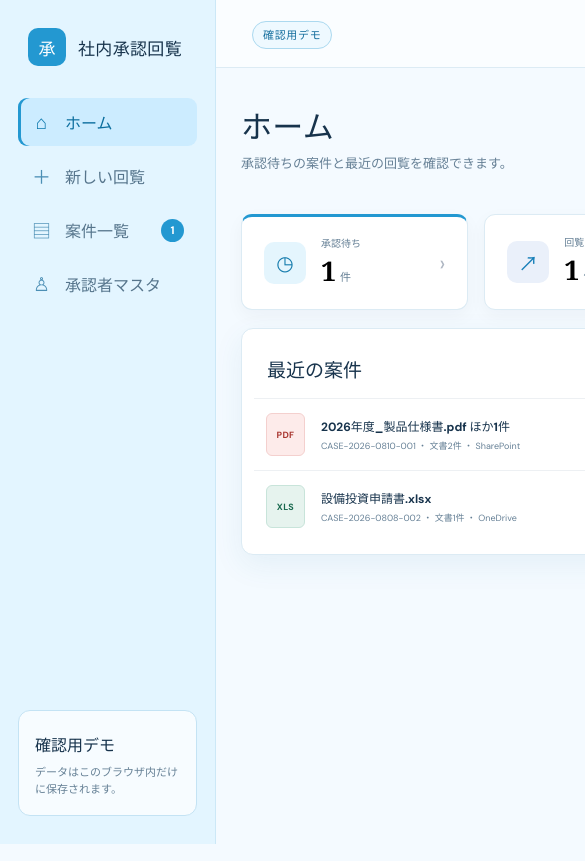
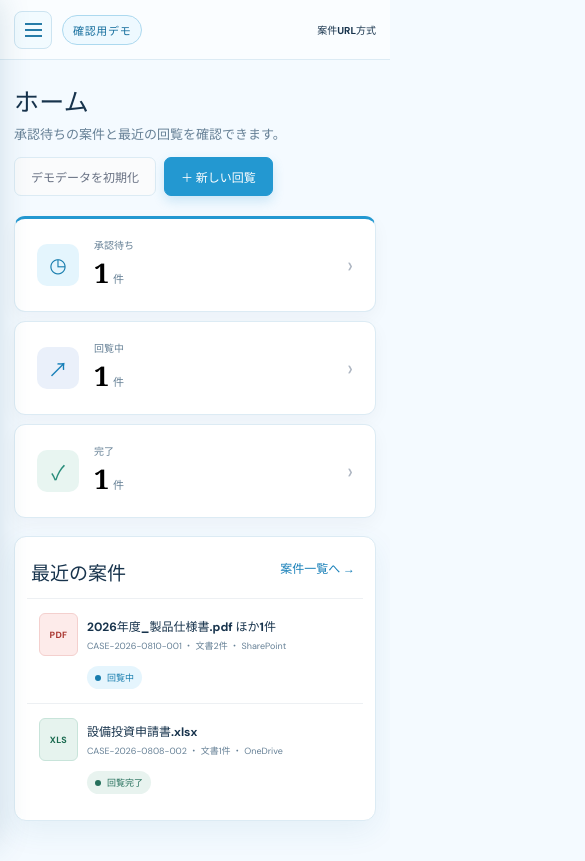
Before and after one commit to waragamef-png/approval-circulation-app, a React (Vite) app: page / in a window 390 px wide. Shown: the top 861 px of the page, 585 px wide, since content can reach past the window. Built offline with nearby package versions, Linux system fonts and the light colour scheme.

Commit message:
スマホメニューと回覧開始画面を整理

```diff
--- a/src/App.tsx
+++ b/src/App.tsx
@@ -122,6 +122,7 @@ export default function App() {
   const [page, setPage] = useState<Page>(initialLocation.page);
   const [selectedCaseId, setSelectedCaseId] = useState<string | undefined>(initialLocation.caseId);
   const [toast, setToast] = useState<string>();
+  const [mobileMenuOpen, setMobileMenuOpen] = useState(false);
 
   useEffect(() => saveData(data), [data]);
   useEffect(() => {
@@ -129,6 +130,7 @@ export default function App() {
       const next = readLocation();
       setPage(next.page);
       setSelectedCaseId(next.caseId);
+      setMobileMenuOpen(false);
     };
     window.addEventListener("popstate", handlePopState);
     return () => window.removeEventListener("popstate", handlePopState);
@@ -138,6 +140,18 @@ export default function App() {
     const timer = window.setTimeout(() => setToast(undefined), 3200);
     return () => window.clearTimeout(timer);
   }, [toast]);
+  useEffect(() => {
+    if (!mobileMenuOpen) return;
+    const closeWithEscape = (event: KeyboardEvent) => {
+      if (event.key === "Escape") setMobileMenuOpen(false);
+    };
+    document.body.classList.add("menu-open");
+    window.addEventListener("keydown", closeWithEscape);
+    return () => {
+      document.body.classList.remove("menu-open");
+      window.removeEventListener("keydown", closeWithEscape);
+    };
+  }, [mobileMenuOpen]);
 
   const currentUser = data.approvers.find((person) => person.id === data.currentUserId) ?? data.approvers[0];
   const incomingCount = data.cases.filter((item) => item.state !== "completed" && (item.currentMemberId || item.returnedToStarter)).length;
@@ -147,6 +161,7 @@ export default function App() {
     window.history.pushState({}, "", pathFor(next, addressKey));
     setPage(next);
     setSelectedCaseId(next === "case" ? addressKey : undefined);
+    setMobileMenuOpen(false);
     window.scrollTo({ top: 0, behavior: "smooth" });
   };
   const notify = (message: string) => setToast(message);
@@ -164,8 +179,8 @@ export default function App() {
 
   return (
     <div className="app-shell">
-      <aside className="sidebar">
-        <div className="brand"><span className="brand-mark">承</span><div><strong>社内承認回覧</strong></div></div>
+      <aside id="main-menu" className={`sidebar ${mobileMenuOpen ? "open" : ""}`}>
+        <div className="sidebar-header"><div className="brand"><span className="brand-mark">承</span><div><strong>社内承認回覧</strong></div></div><button className="mobile-menu-close" onClick={() => setMobileMenuOpen(false)} aria-label="メニューを閉じる">×</button></div>
         <nav aria-label="メインメニュー">
           <button className={page === "home" ? "active" : ""} onClick={() => navigate("home")}><span>⌂</span>ホーム</button>
           <button className={page === "new" ? "active" : ""} onClick={() => navigate("new")}><span>＋</span>新しい回覧</button>
@@ -174,10 +189,11 @@ export default function App() {
         </nav>
         <div className="sidebar-note"><strong>確認用デモ</strong><p>データはこのブラウザ内だけに保存されます。</p></div>
       </aside>
+      {mobileMenuOpen && <button className="sidebar-overlay" onClick={() => setMobileMenuOpen(false)} aria-label="メニューを閉じる" />}
 
       <div className="main-column">
         <header className="topbar">
-          <div><span className="demo-pill">確認用デモ</span></div>
+          <div className="topbar-start"><button className="mobile-menu-button" onClick={() => setMobileMenuOpen(true)} aria-label="メニューを開く" aria-controls="main-menu" aria-expanded={mobileMenuOpen}><span /><span /><span /></button><span className="demo-pill">確認用デモ</span></div>
           <div className="topbar-controls">{page === "new" ? <div className="user-switcher"><span className="user-caption">回覧開始者（デモ）</span><Avatar name={currentUser.name} small /><select value={currentUser.id} onChange={(event) => setCurrentUser(event.target.value)} aria-label="回覧開始者"><option value="" disabled>回覧開始者</option>{data.approvers.filter((person) => person.active).map((person) => <option key={person.id} value={person.id}>{person.name}（{person.department}）</option>)}</select></div> : <div className="address-model"><span>↗</span><div><strong>案件URL方式</strong><small>専用URLをメールで共有</small></div></div>}</div>
         </header>
 
@@ -307,8 +323,7 @@ function NewCirculationPage({ data, currentUser, setTemplates, onStart, notify }
 
   return <div className="page">
     <PageHeading title="新しい回覧" description="文書と回付ルートを設定します。" />
-    <div className="builder-grid">
-      <div className="builder-main">
+    <div className="builder-main">
         <section className="panel form-section"><div className="number-title"><b>1</b><div><h2>対象文書</h2><p>複数の文書を選び、文書ごとに捺印要否を設定できます。</p></div></div><div className="document-source"><label><span className="field-label">保存場所</span><select value={provider} onChange={(event) => { setProvider(event.target.value as ProviderType); setSelectedDocuments([]); }}><option value="sharepoint">SharePoint</option><option value="onedrive">OneDrive</option><option value="shared-folder">共有フォルダ</option></select></label><button className="secondary-button" onClick={() => setFilePicker(true)}>＋ 文書を選択</button></div>
           {selectedDocuments.length === 0 ? <div className="document-empty">文書が選択されていません</div> : <div className="selected-documents">{selectedDocuments.map((document) => <div className="selected-document" key={document.id}><span className={`file-icon ${fileClass(document.type)}`}>{fileLabel(document.type)}</span><div className="selected-document-main"><strong>{document.name}</strong><small>{document.location}</small></div><div className="document-action-choice" aria-label={`${document.name}の処理`}><button className={document.requiresStamp ? "active stamp" : ""} onClick={() => setSelectedDocuments(selectedDocuments.map((item) => item.id === document.id ? { ...item, requiresStamp: true } : item))}>捺印対象</button><button className={!document.requiresStamp ? "active" : ""} onClick={() => setSelectedDocuments(selectedDocuments.map((item) => item.id === document.id ? { ...item, requiresStamp: false } : item))}>確認のみ</button></div><button className="document-remove" onClick={() => setSelectedDocuments(selectedDocuments.filter((item) => item.id !== document.id))} aria-label={`${document.name}を削除`}>×</button></div>)}</div>}
         </section>
@@ -319,8 +334,7 @@ function NewCirculationPage({ data, currentUser, setTemplates, onStart, notify }
           </div>
           {route.length > 0 && <div className="route-footer"><span>{route.length}名の回付ルート</span><button className="secondary-button" onClick={() => setSaveModal(true)}>ルートを名前を付けて保存</button></div>}
         </section>
-      </div>
-      <aside className="panel summary-card"><h2>回覧を開始</h2><p className="start-summary">文書 <strong>{selectedDocuments.length}</strong>件　承認者 <strong>{route.length}</strong>名</p><p className="start-user">開始者：{currentUser.name}</p><button className="primary-button full large-button" disabled={selectedDocuments.length === 0 || route.length === 0} onClick={start}>回覧を開始する</button>{(selectedDocuments.length === 0 || route.length === 0) && <small className="helper">文書と承認者を設定してください</small>}</aside>
+      <section className="panel start-section"><div><h2>回覧を開始</h2><p>文書 {selectedDocuments.length}件 ・ 承認者 {route.length}名 ・ 開始者 {currentUser.name}</p>{(selectedDocuments.length === 0 || route.length === 0) && <small>文書と承認者を設定してください</small>}</div><button className="primary-button large-button" disabled={selectedDocuments.length === 0 || route.length === 0} onClick={start}>回覧を開始する</button></section>
     </div>
     {filePicker && <FilePicker provider={provider} selectedIds={selectedDocuments.map((item) => item.fileId)} onClose={() => setFilePicker(false)} onConfirm={(files) => { const existing = new Map(selectedDocuments.map((item) => [item.fileId, item])); setSelectedDocuments(files.map((file) => existing.get(file.id) ?? { id: uid("document"), fileId: file.id, name: file.name, type: file.type, location: file.location, fileUrl: "#demo-document", requiresStamp: false })); setFilePicker(false); notify(`${files.length}件の文書を選択しました`); }} />}
     {saveModal && <TemplateSaveModal currentUser={currentUser} route={route} onClose={() => setSaveModal(false)} onSave={(template) => { setTemplates([...data.templates, template]); setSelectedTemplateId(template.id); setSaveModal(false); notify(`「${template.name}」を保存しました`); }} />}
@@ -425,7 +439,6 @@ function CaseDetail({ item, approvers, onBack, onChange, notify }: { item: Circu
         </section>
         <section className="panel history-panel"><div className="section-title"><h2>回覧履歴</h2><span className="result-count">{item.history.length}件</span></div><div className="history-list">{[...item.history].reverse().map((entry) => <article key={entry.id}><span className={`history-mark ${entry.action.includes("NG") ? "ng" : ""}`}>{entry.action.includes("NG") ? "!" : "✓"}</span><div><div><strong>{entry.actionUserName}</strong><span>{entry.action}</span><time>{formatDate(entry.createdAt)}</time></div><p>{entry.previousState} → {entry.newState}</p>{entry.returnToUserName && <p className="return-line">戻り先：{entry.returnToUserName}</p>}{entry.comment && <blockquote>{entry.comment}</blockquote>}</div></article>)}</div></section>
       </div>
-      <aside className="detail-aside"><section className="panel metadata-card"><h3>案件情報</h3><dl><div><dt>保存場所</dt><dd>{providerLabels[item.provider]}</dd></div><div><dt>回覧開始者</dt><dd>{item.initiatorName}</dd></div><div><dt>開始日時</dt><dd>{formatDate(item.startedAt)}</dd></div><div><dt>文書数</dt><dd>{item.documents.length}件</dd></div></dl></section><div className="security-note"><span>⌾</span><div><strong>印影データは保存しません</strong><p>印影・署名画像は保持しません。</p></div></div></aside>
     </div>
     {rejecting && current && <RejectModal item={item} current={current} user={{ id: current.approverId, name: current.name }} onClose={() => setRejecting(false)} onSubmit={(changed) => { onChange(changed); setRejecting(false); notify("案件を差し戻しました"); const destination = changed.returnedToStarter ? approvers.find((person) => person.id === changed.initiatorId) : changed.members.find((member) => member.id === changed.currentMemberId); const latest = changed.history.at(-1); if (destination) openMailDraft(destination.email, `【差し戻し】${caseTitle(changed)}`, `${destination.name}さん\n\n${current.name}さんから案件が差し戻されました。\n\n案件名：${caseTitle(changed)}\n文書数：${changed.documents.length}件\n案件ID：${changed.id}\n戻り先：${destination.name}\n差し戻し理由：${latest?.comment ?? ""}\n\n案件URL：\n${window.location.href}\n\n内容を確認し、案件ページから対応してください。`); }} />}
     {editingRoute && <RouteEditModal item={item} approvers={approvers} onClose={() => setEditingRoute(false)} onSave={(changed) => { onChange(changed); setEditingRoute(false); notify("未処理の回付ルートを更新しました"); }} notify={notify} />}
--- a/src/styles.css
+++ b/src/styles.css
@@ -29,6 +29,7 @@ a:hover { text-decoration: underline; }
 
 .app-shell { min-height: 100vh; display: flex; }
 .sidebar { width: 248px; position: fixed; inset: 0 auto 0 0; z-index: 20; padding: 28px 18px; background: var(--navy); color: var(--ink); display: flex; flex-direction: column; border-right: 1px solid #cce8f7; }
+.sidebar-header { display: flex; align-items: flex-start; justify-content: space-between; }
 .brand { display: flex; align-items: center; gap: 12px; padding: 0 10px 32px; }
 .brand-mark { width: 38px; height: 38px; border-radius: 10px; background: var(--accent); display: grid; place-items: center; color: white; font-size: 17px; font-weight: 700; font-family: Georgia, serif; }
 .brand strong { display: block; font-family: Georgia, "Yu Mincho", serif; font-size: 17px; letter-spacing: .02em; }
@@ -43,9 +44,11 @@ a:hover { text-decoration: underline; }
 .sidebar-note > span { display: inline-block; color: var(--accent); font-size: 10px; font-weight: 700; letter-spacing: .13em; }
 .sidebar-note strong { display: block; margin-top: 5px; }
 .sidebar-note p { margin: 8px 0 0; color: #668196; font-size: 11px; line-height: 1.6; }
+.mobile-menu-button, .mobile-menu-close, .sidebar-overlay { display: none; }
 
 .main-column { flex: 1; margin-left: 248px; min-width: 0; }
 .topbar { height: 68px; position: sticky; top: 0; z-index: 15; display: flex; align-items: center; justify-content: space-between; padding: 0 36px; background: rgba(250,253,255,.96); border-bottom: 1px solid var(--line); }
+.topbar-start { display: flex; align-items: center; gap: 10px; }
 .topbar-controls { display: flex; align-items: center; gap: 16px; }
 .demo-pill { border: 1px solid #acd9ef; border-radius: 20px; padding: 6px 10px; color: #176f9e; background: #eef9ff; font-size: 11px; font-weight: 700; letter-spacing: .06em; }
 .user-switcher { display: flex; align-items: center; gap: 9px; }
@@ -162,9 +165,13 @@ td:last-child { text-align: right; }
 .stepper span.done { color: var(--ink); }
 .stepper span.done b { color: white; background: var(--navy-2); }
 .stepper i { flex: 1; margin: 0 10px; border-top: 1px dashed #bfc5ce; }
-.builder-grid { display: grid; grid-template-columns: minmax(0, 1fr) 310px; gap: 18px; align-items: start; }
 .builder-main { display: grid; gap: 18px; }
 .form-section { padding: 24px; }
+.start-section { display: flex; align-items: center; justify-content: space-between; gap: 24px; padding: 22px 24px; }
+.start-section h2 { margin: 0 0 5px; font-family: Georgia, "Yu Mincho", serif; font-size: 19px; }
+.start-section p { margin: 0; color: var(--muted); font-size: 10px; }
+.start-section small { display: block; margin-top: 6px; color: var(--danger); font-size: 9px; }
+.start-section .primary-button { min-width: 190px; }
 .number-title { display: flex; align-items: flex-start; gap: 13px; margin-bottom: 22px; }
 .number-title > b { width: 28px; height: 28px; display: grid; place-items: center; border-radius: 6px; color: white; background: var(--navy-2); font-size: 11px; }
 .number-title h2 { margin: 0 0 3px; font-family: Georgia, "Yu Mincho", serif; font-size: 19px; }
@@ -324,7 +331,7 @@ select:focus, .form-grid input:focus, .form-grid textarea:focus, .comment-field
 .identity-badge.view-only { color: #51748a; background: #d9edf7; }
 .identity-badge.open-access { color: #176f9e; background: #d9edf7; }
 .not-found-action { display: flex; justify-content: center; padding: 0 0 36px; }
-.detail-grid { display: grid; grid-template-columns: minmax(0, 1fr) 278px; gap: 18px; align-items: start; }
+.detail-grid { display: block; }
 .detail-main { display: grid; gap: 18px; }
 .action-panel { overflow: hidden; border: 1px solid #d9e1eb; border-left: 4px solid var(--blue); border-radius: 12px; background: #f7faff; box-shadow: var(--shadow); }
 .action-panel.stamp { border-left-color: var(--accent); background: #f2fbff; }
@@ -429,7 +436,73 @@ select:focus, .form-grid input:focus, .form-grid textarea:focus, .comment-field
   .main-column { margin-left: 216px; }
   .page { padding-left: 25px; padding-right: 25px; }
   .hero-panel { padding: 34px; }
-  .builder-grid, .detail-grid { grid-template-columns: minmax(0, 1fr) 260px; }
   .route-card { gap: 8px; }
   .route-person small { max-width: 200px; overflow: hidden; text-overflow: ellipsis; white-space: nowrap; }
 }
+
+@media (max-width: 820px) {
+  html, body { overflow-x: hidden; }
+  body { min-width: 0; }
+  body.menu-open { overflow: hidden; }
+  .sidebar { width: min(82vw, 300px); z-index: 60; padding: 20px 16px; transform: translateX(-105%); transition: transform .2s ease; box-shadow: 12px 0 32px rgba(35, 91, 120, .2); }
+  .sidebar.open { transform: translateX(0); }
+  .brand { padding: 0 6px 24px; }
+  .mobile-menu-close { width: 36px; height: 36px; flex: 0 0 auto; align-items: center; justify-content: center; border: 0; border-radius: 8px; color: #467187; background: rgba(255,255,255,.7); font-size: 23px; }
+  .sidebar.open .mobile-menu-close { display: flex; }
+  .sidebar-overlay { display: block; position: fixed; inset: 0; z-index: 55; border: 0; padding: 0; background: rgba(20, 51, 68, .38); }
+  .main-column { width: 100%; margin-left: 0; }
+  .topbar { height: 60px; padding: 0 14px; }
+  .mobile-menu-button { width: 38px; height: 38px; display: grid; place-content: center; gap: 4px; border: 1px solid #cce4f1; border-radius: 8px; background: #f2fbff; }
+  .mobile-menu-button span { width: 17px; border-top: 2px solid #277ca8; }
+  .address-model small, .user-caption { display: none; }
+  .address-model > span { display: none; }
+  .page { padding: 22px 14px 40px; }
+  .page-heading { min-height: 0; flex-direction: column; gap: 14px; margin-bottom: 20px; }
+  .page-heading h1 { font-size: 25px; overflow-wrap: anywhere; }
+  .page-actions { width: 100%; flex-wrap: wrap; padding-top: 0; }
+  .stats-grid { grid-template-columns: 1fr; gap: 9px; }
+  .case-row { grid-template-columns: 38px minmax(0, 1fr) auto; gap: 10px; }
+  .case-row .status-badge { grid-column: 2; justify-self: start; }
+  .case-row .case-date, .case-row > span:last-child { display: none; }
+  .form-section { padding: 18px 14px; }
+  .number-title { margin-bottom: 18px; }
+  .document-source { align-items: stretch; flex-direction: column; }
+  .document-source label { width: 100%; }
+  .selected-document { display: grid; grid-template-columns: 38px minmax(0, 1fr) 30px; }
+  .selected-document .document-action-choice { grid-column: 1 / -1; grid-row: 2; justify-self: stretch; }
+  .document-action-choice button { flex: 1; }
+  .selected-document .document-remove { grid-column: 3; grid-row: 1; }
+  .template-bar { align-items: stretch; flex-wrap: wrap; }
+  .template-bar select { max-width: none; flex-basis: 100%; }
+  .bar-divider { display: none; }
+  .route-card { flex-wrap: wrap; }
+  .route-card .route-person { min-width: calc(100% - 132px); }
+  .route-card .stamp-toggle { margin-left: 36px; }
+  .route-card .move-actions { margin-left: auto; }
+  .route-person small { max-width: 180px; }
+  .route-footer { align-items: stretch; flex-direction: column; gap: 10px; }
+  .start-section { align-items: stretch; flex-direction: column; padding: 19px 16px; }
+  .start-section .primary-button { width: 100%; min-width: 0; }
+  .current-reviewer-banner { align-items: flex-start; padding: 16px; }
+  .identity-badge { margin-left: auto; }
+  .action-heading { padding: 18px 16px 14px; }
+  .action-buttons { align-items: stretch; flex-direction: column; padding: 12px 16px 16px; }
+  .action-spacer { display: none; }
+  .mail-auto-note { max-width: none; }
+  .case-document-list { padding: 0 14px 14px; }
+  .case-document-row { grid-template-columns: 38px minmax(0, 1fr); }
+  .case-document-row .document-kind { grid-column: 2; justify-self: start; }
+  .case-document-row .document-button { grid-column: 2; width: 100%; }
+  .section-title { align-items: flex-start; flex-wrap: wrap; padding: 18px 16px 12px; }
+  .progress-summary { grid-template-columns: 50px 1fr; margin: 4px 14px 12px; }
+  .progress-summary p { grid-column: 2; }
+  .timeline { padding: 0 14px 16px; }
+  .timeline-item { align-items: flex-start; flex-wrap: wrap; padding: 10px 0; }
+  .timeline-marker { min-height: 50px; }
+  .timeline-person { min-width: calc(100% - 88px); }
+  .timeline-item .route-kind { margin-left: 39px; }
+  .timeline-state { margin-left: auto; }
+  .modal-backdrop { padding: 12px; }
+  .modal { max-height: calc(100vh - 24px); }
+  .toast { right: 14px; bottom: 14px; left: 14px; }
+}
```
Also changed, not shown: 1 other file (tests, documents, lock files or other folders).
